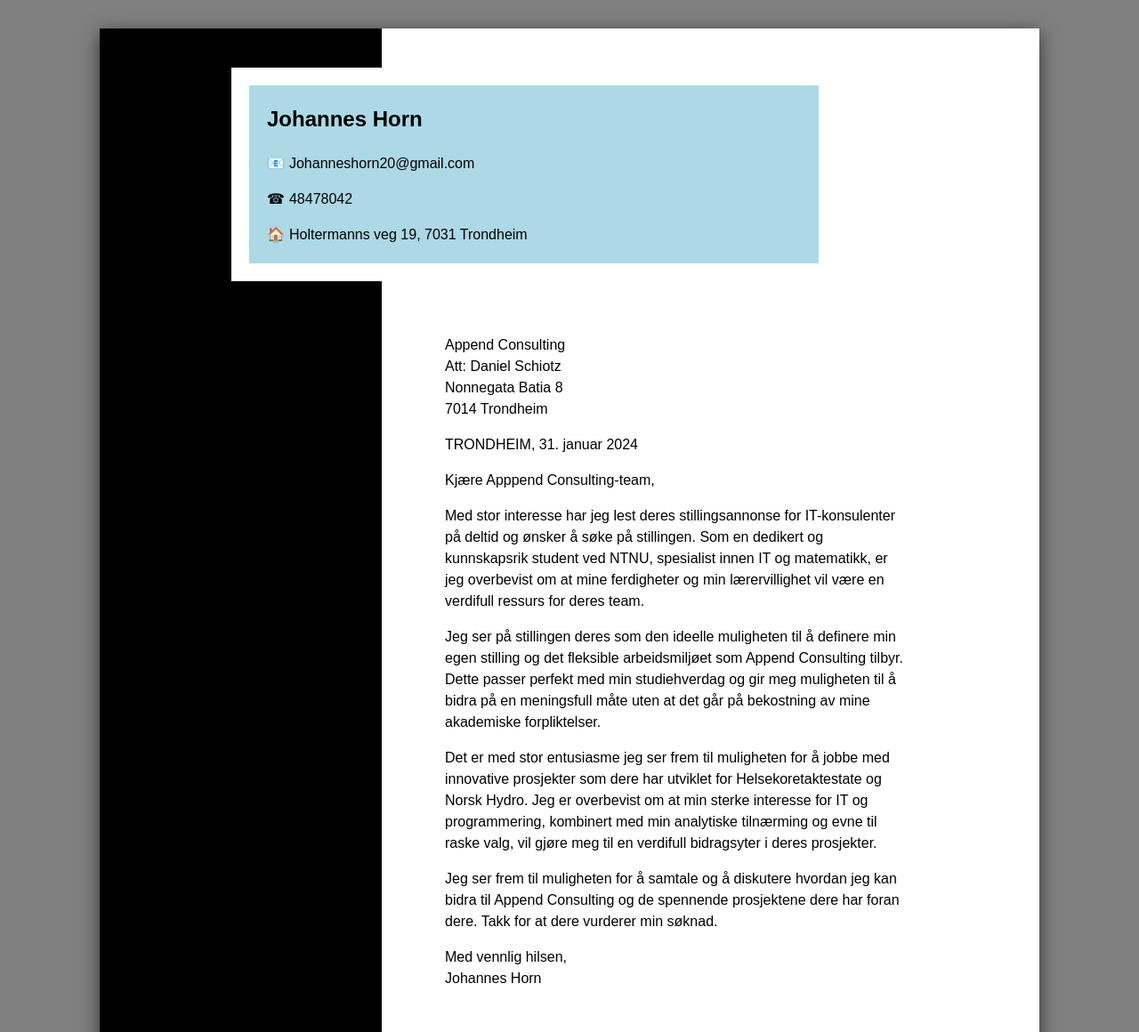
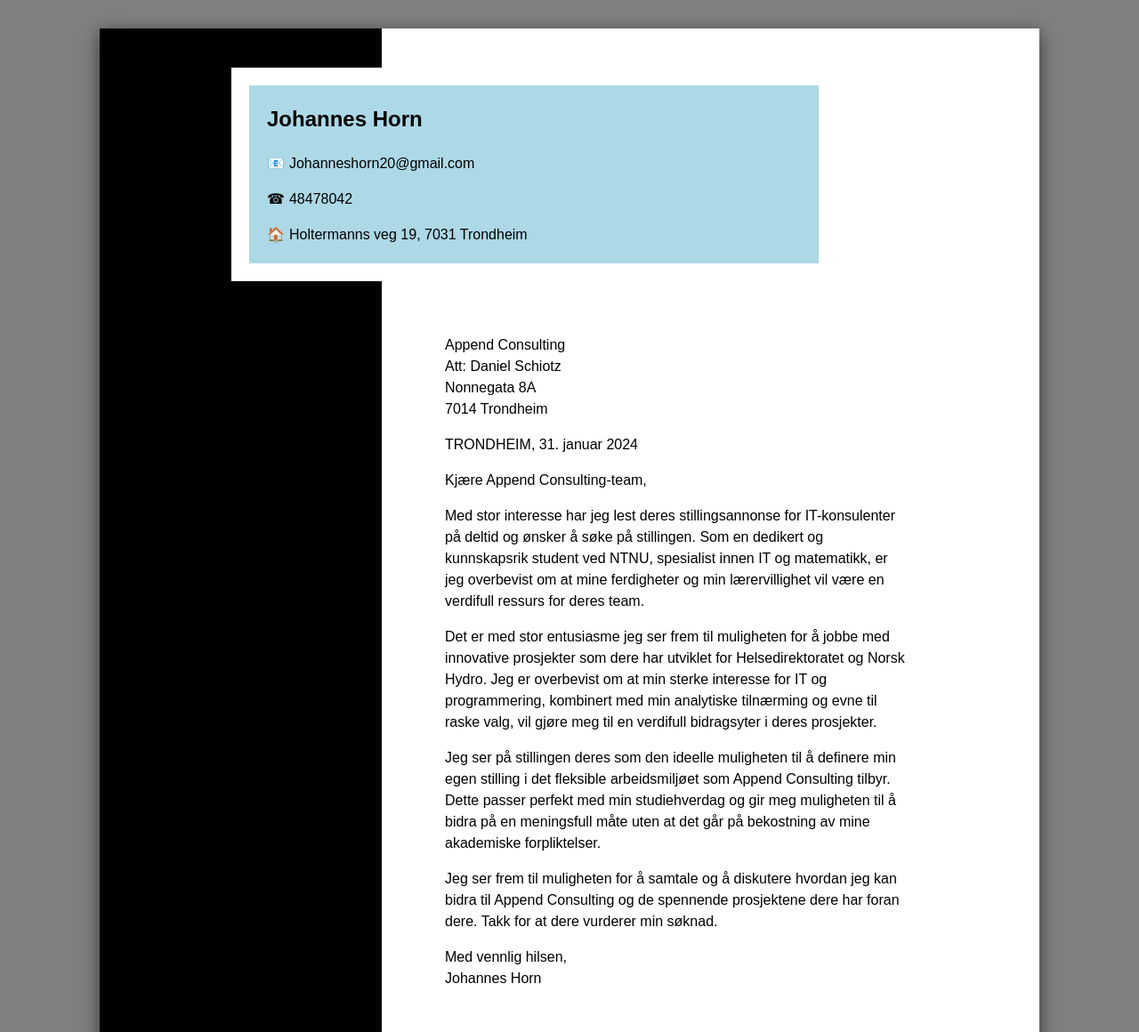
Before and after one commit to JohannesHorn20/JohannesHorn20.github.io, a plain HTML site: page index.html in a window 1280 px wide. Shown: the top 1160 px of the page at 89% size. Drawn offline with Linux system fonts and the light colour scheme.

Commit message:
Endret på enkle detaljer i søknaden

```diff
--- a/index.html
+++ b/index.html
@@ -41,18 +41,18 @@
             <div class="text-box">
                 <p>Append Consulting<br>
                     Att: Daniel Schiotz<br>
-                    Nonnegata Batia 8<br>
+                    Nonnegata 8A<br>
                     7014 Trondheim</p>
 
                 <p>TRONDHEIM, 31. januar 2024</p>
 
-                <p>Kjære Apppend Consulting-team,</p>
+                <p>Kjære Append Consulting-team,</p>
 
                 <p>Med stor interesse har jeg lest deres stillingsannonse for IT-konsulenter på deltid og ønsker å søke på stillingen. Som en dedikert og kunnskapsrik student ved NTNU, spesialist innen IT og matematikk, er jeg overbevist om at mine ferdigheter og min lærervillighet vil være en verdifull ressurs for deres team.</p>
 
-                <p>Jeg ser på stillingen deres som den ideelle muligheten til å definere min egen stilling og det fleksible arbeidsmiljøet som Append Consulting tilbyr. Dette passer perfekt med min studiehverdag og gir meg muligheten til å bidra på en meningsfull måte uten at det går på bekostning av mine akademiske forpliktelser.</p>
+                <p>Det er med stor entusiasme jeg ser frem til muligheten for å jobbe med innovative prosjekter som dere har utviklet for Helsedirektoratet og Norsk Hydro. Jeg er overbevist om at min sterke interesse for IT og programmering, kombinert med min analytiske tilnærming og evne til raske valg, vil gjøre meg til en verdifull bidragsyter i deres prosjekter.</p>
 
-                <p>Det er med stor entusiasme jeg ser frem til muligheten for å jobbe med innovative prosjekter som dere har utviklet for Helsekoretaktestate og Norsk Hydro. Jeg er overbevist om at min sterke interesse for IT og programmering, kombinert med min analytiske tilnærming og evne til raske valg, vil gjøre meg til en verdifull bidragsyter i deres prosjekter.</p>
+                <p>Jeg ser på stillingen deres som den ideelle muligheten til å definere min egen stilling i det fleksible arbeidsmiljøet som Append Consulting tilbyr. Dette passer perfekt med min studiehverdag og gir meg muligheten til å bidra på en meningsfull måte uten at det går på bekostning av mine akademiske forpliktelser.</p>
 
                 <p>Jeg ser frem til muligheten for å samtale og å diskutere hvordan jeg kan bidra til Append Consulting og de spennende prosjektene dere har foran dere. Takk for at dere vurderer min søknad.</p>
 
```
